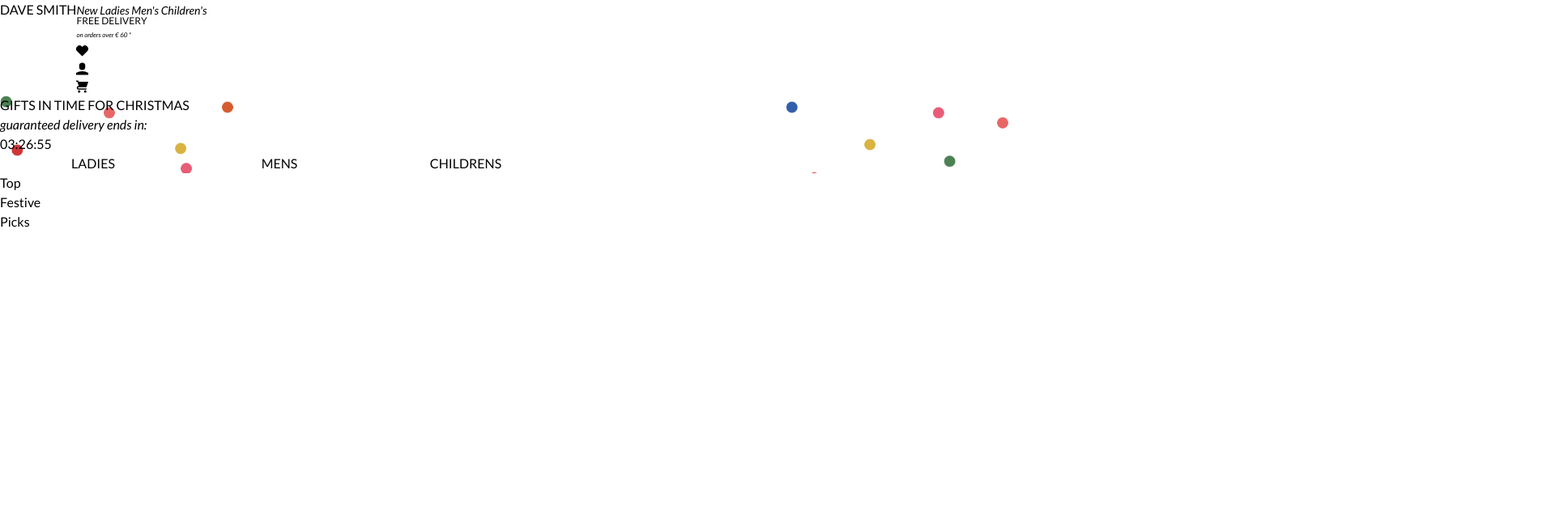
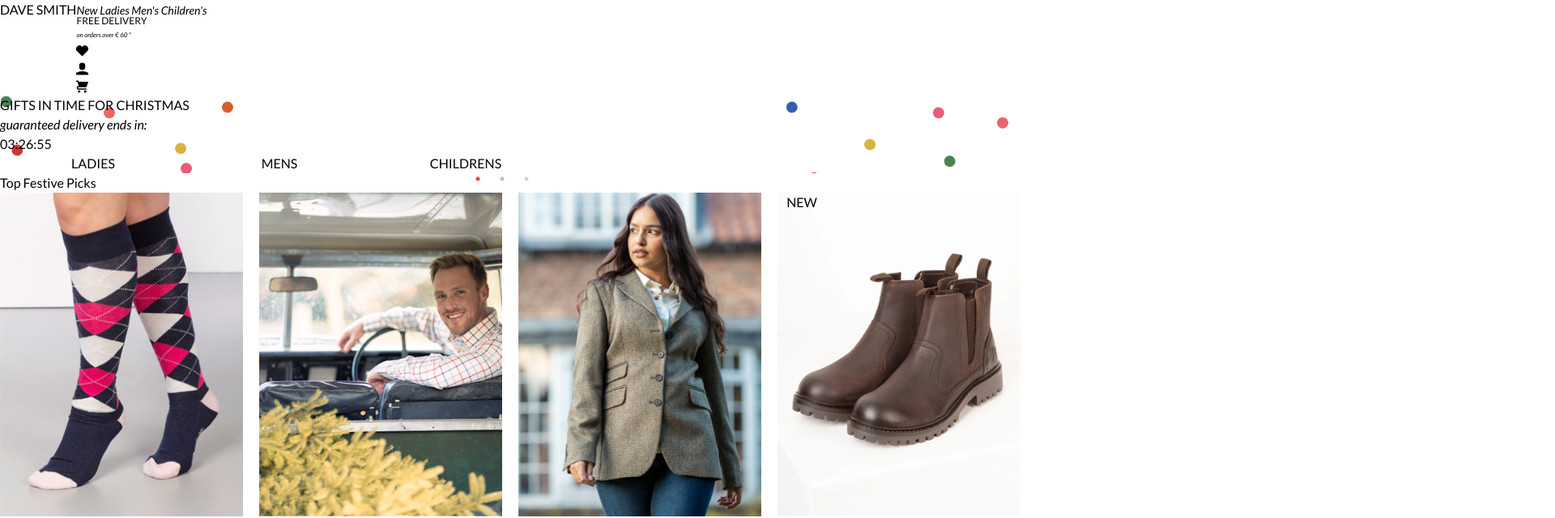
Before and after one commit to anilsahindev/dave-smith-vue, a Vue app: page / in a window 1280 px wide. Shown: the top 640 px of the page at 81% size, 1920 px wide, since content can reach past the window. Built offline with nearby package versions, Linux system fonts and the light colour scheme.

Commit message:
Production settings

```diff
--- a/src/components/article/Slider.vue
+++ b/src/components/article/Slider.vue
@@ -1,5 +1,5 @@
 <template>
-    <div class="flex">
+    <div>
         <h6 class="text-center text-4xl font-light mb-5">{{ sliderTitle }}</h6>
         <VueSlickCarousel :arrows="false" :dots="true" v-if="sliderType !== 'product'">
             <div class="flex justify-center">
```
